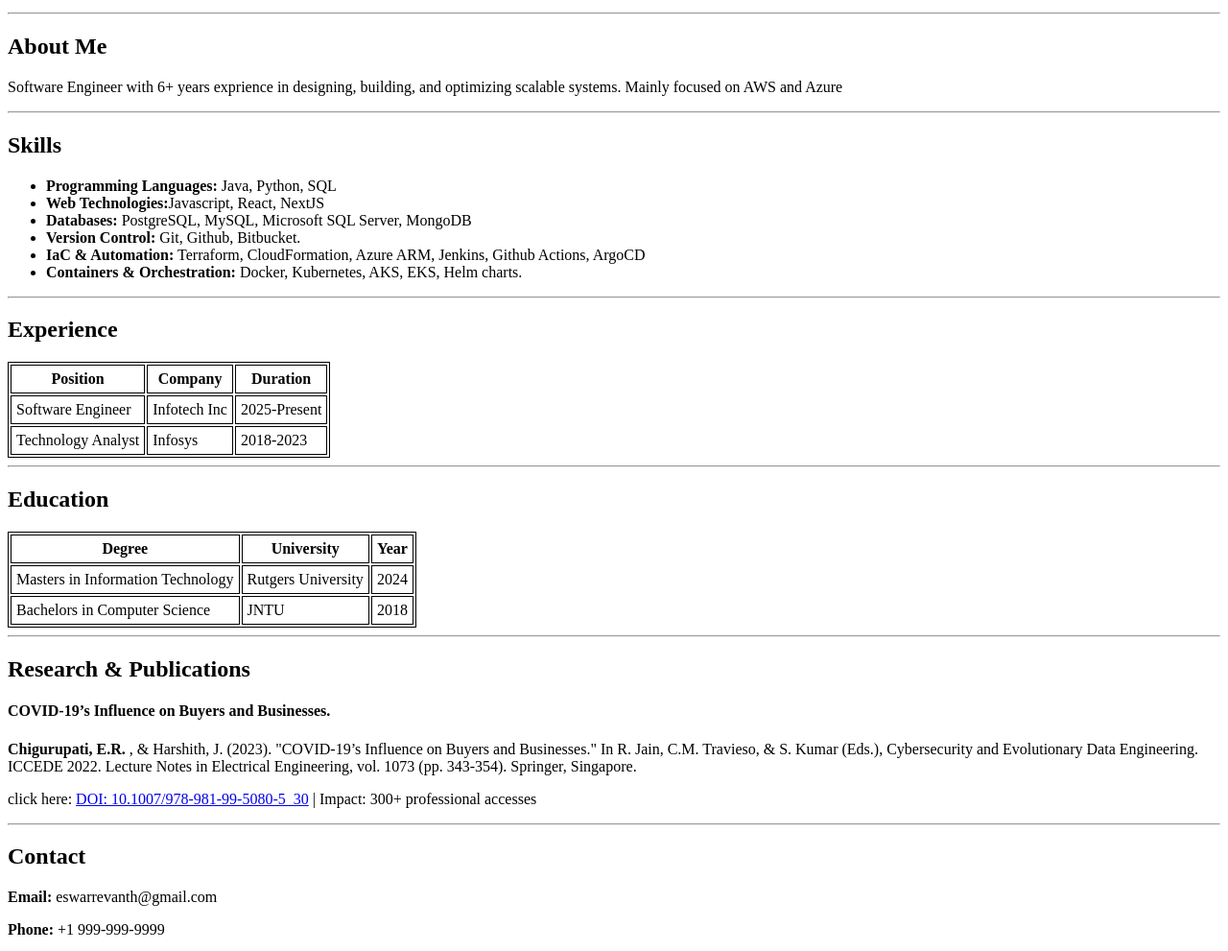
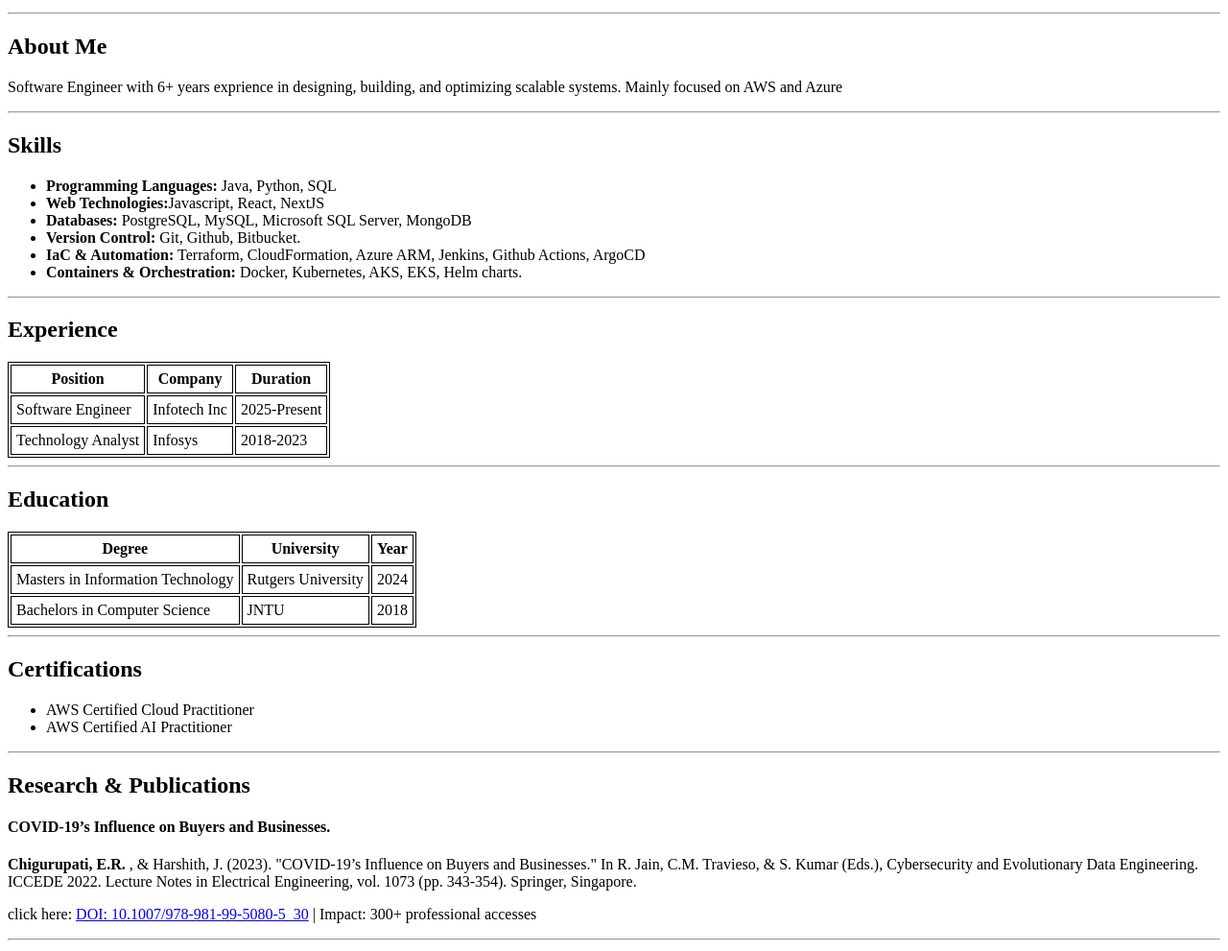
Before and after one commit to Revanth14/revanth.me, a plain HTML site: page index.html in a window 1280 px wide. Shown: the part 101-1092 px from the top of the page at 96% size. Drawn offline with Linux system fonts and the light colour scheme.

Commit message:
add certifications

```diff
--- a/index.html
+++ b/index.html
@@ -89,6 +89,12 @@
       </tr>
     </table>
     <hr />
+    <h2>Certifications</h2>
+    <ul>
+      <li>AWS Certified Cloud Practitioner</li>
+      <li>AWS Certified AI Practitioner</li>
+    </ul>
+    <hr />
     <h2>Research & Publications</h2>
     <h4>COVID-19’s Influence on Buyers and Businesses.</h4>
     <p>
```
